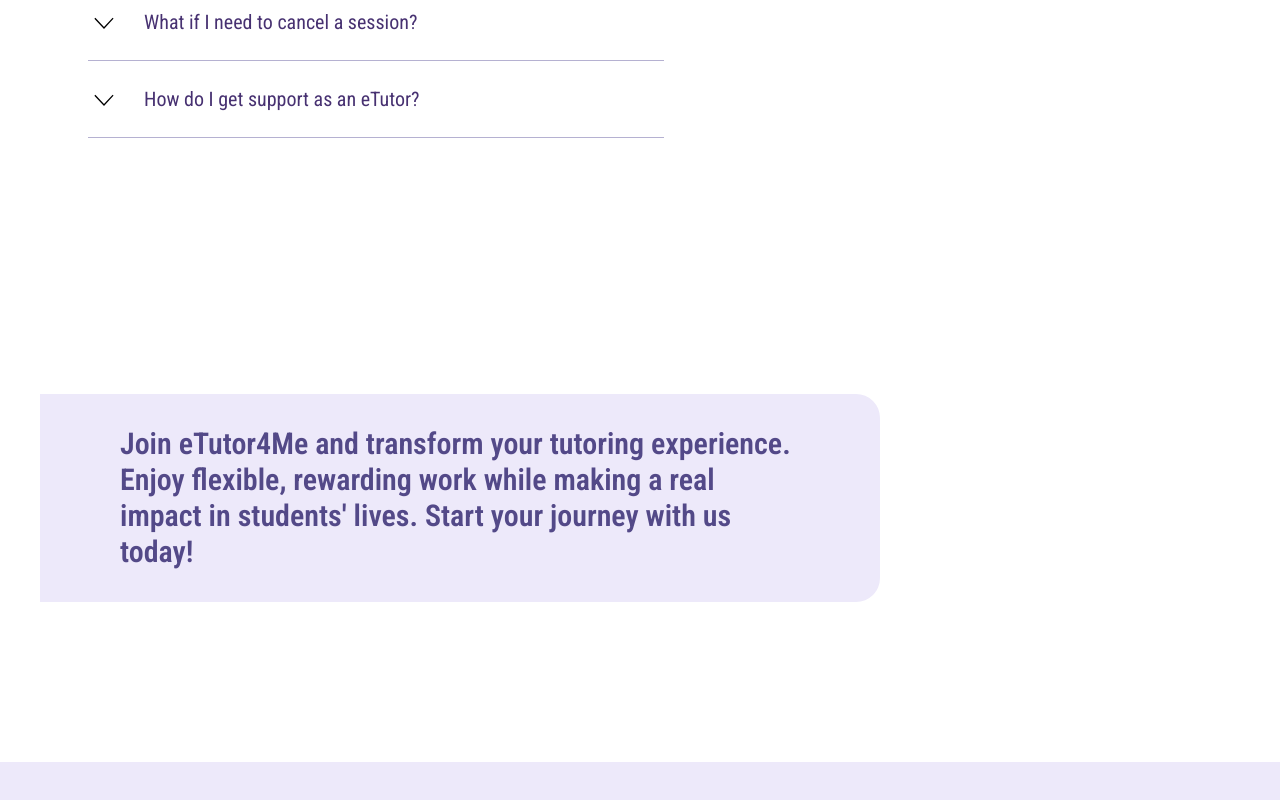
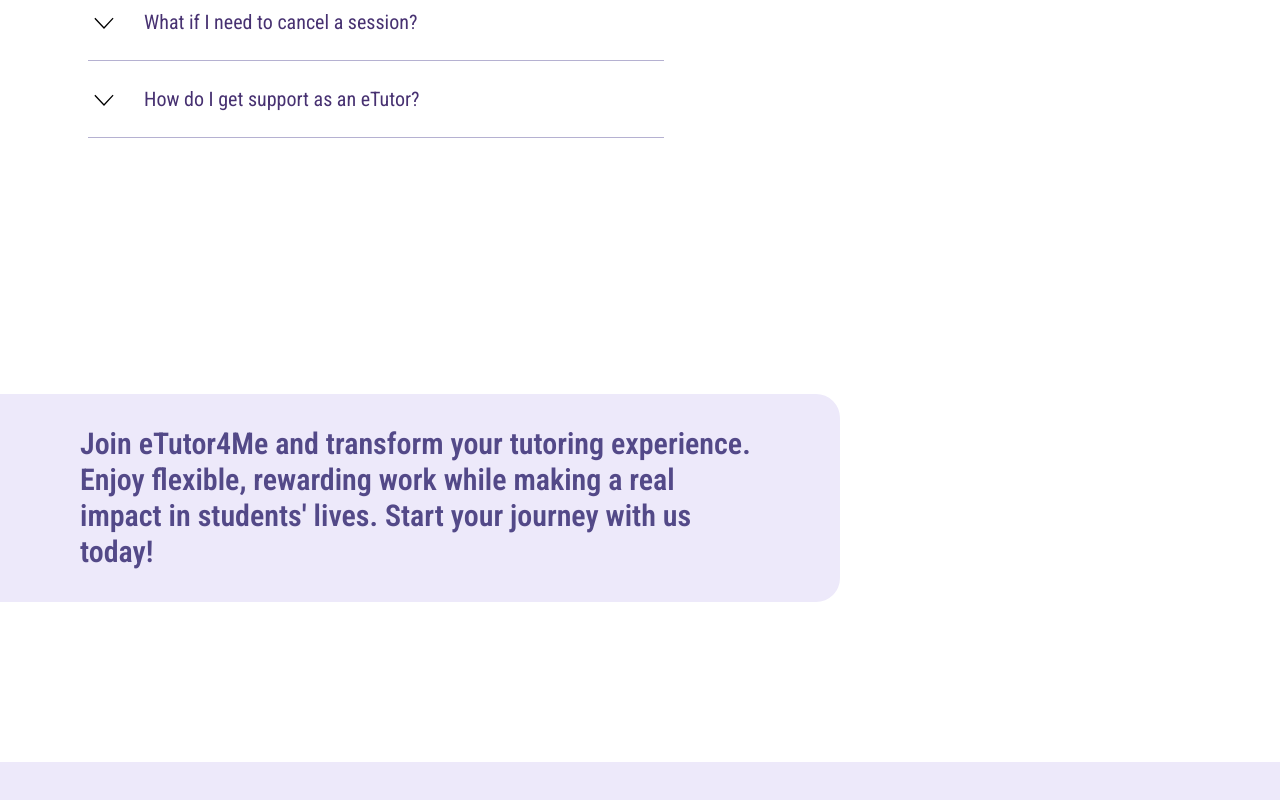
Before and after one commit to Devix-ai/etutor, a Next.js app: page /Student in a window 1280 px wide. Shown: the part 4236-5036 px from the top of the page. Built offline with nearby package versions, Linux system fonts and the light colour scheme.

Commit message:
some changes in student page

```diff
--- a/src/app/Student/components/ParaDetails.tsx
+++ b/src/app/Student/components/ParaDetails.tsx
@@ -2,10 +2,14 @@
 
 const ParaDetails = () => {
   return (
-    <div className='bg-cardbg my-40 mt-64 py-8 px-20 rounded-r-3xl text-[45px]  font-semibold w-[70%] mb:w-full text-darkBlue mb:text-base mb:my-16 mb:p-6 xl:text-4xl lg:text-3xl ' >
+    <div className=''>
+
+    <div className='bg-cardbg my-40 mt-64 py-8 px-20 -ml-10 rounded-r-3xl text-[45px]  font-semibold w-[70%] mb:w-full text-darkBlue mb:text-base mb:my-16 mb:p-6 xl:text-4xl lg:text-3xl mb:-ml-5 ' >
 Join eTutor4Me and transform your tutoring experience.
 Enjoy flexible, rewarding work while making a real impact
 in students' lives. Start your journey with us today!    </div>
+</div>
+
   )
 }
 
--- a/src/components/FAQs.tsx
+++ b/src/components/FAQs.tsx
@@ -39,7 +39,7 @@
   }
 
   return (
-    <div className={`  pt-8 relative pr-0 overflow-x-hidden flex justify-between w-full m-auto gap-10 mb:flex-col-reverse mb:px-0 mb:pb-16  `}>
+    <div className={`  pt-8 relative pr-0  flex justify-between w-full m-auto gap-10 mb:flex-col-reverse mb:px-0 mb:pb-16  `}>
       <div className='w-1/2  mb:w-[60%]'>
         {faqData.map((faq, index) => (
           <FAQ key={index} question={faq.question} answer={faq.answer} />
--- a/tailwind.config.js
+++ b/tailwind.config.js
@@ -33,7 +33,7 @@
       },
     },
     screens: {
-      'mb': {'min': '300px', 'max': '1000px'},
+      'mb': {'min': '280px', 'max': '1000px'},
       'tb': {'min': '600px', 'max': '1000px'},
       'lg':{'min':'1000px','max':'1300px'},
       'xl':{'min':'1300px','max':'1700px'},
```
Also changed, not shown: public/assets/homepage/stripe.png (added).
